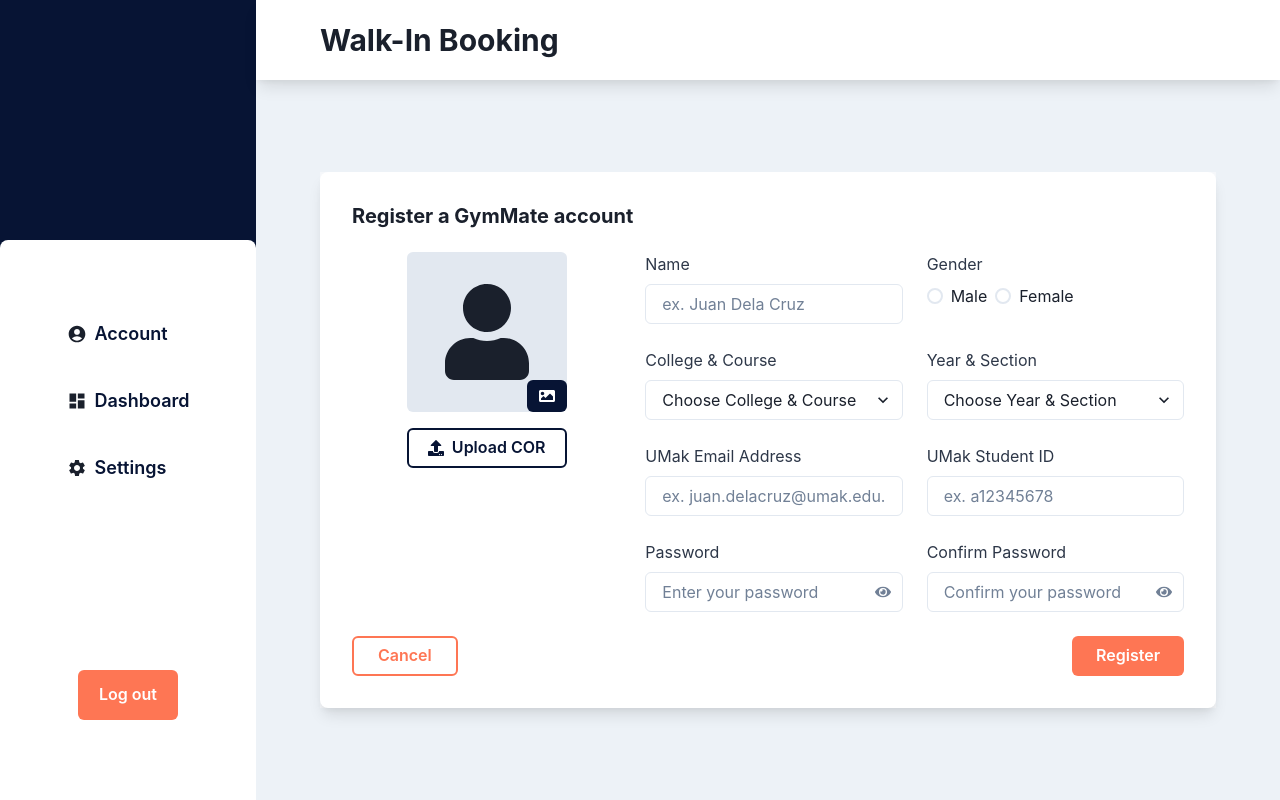
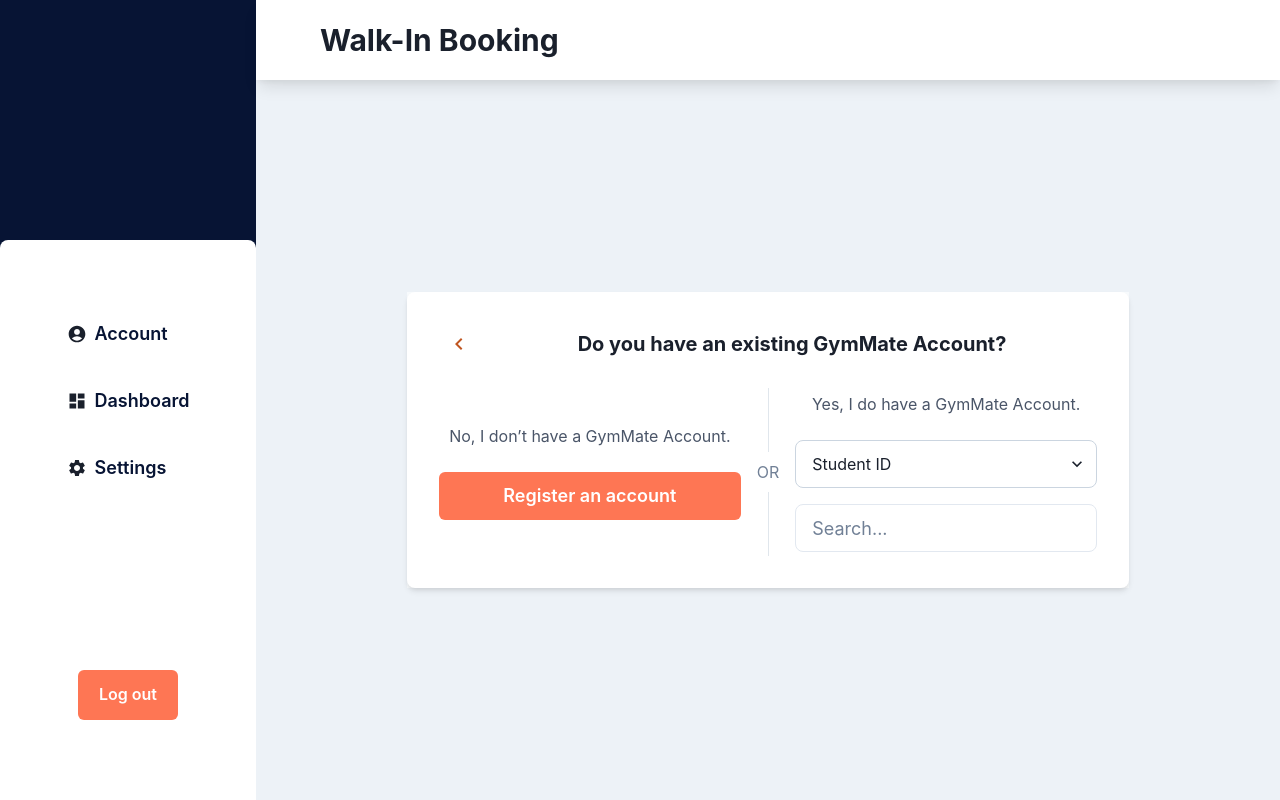
Before and after one commit to gymmate2024/gymmate-2024, a React (Vite) app in the folder frontend/: page /walkin in a window 1280 px wide. Built offline with nearby package versions, Linux system fonts and the light colour scheme.

Commit message:
feat: added code

```diff
--- a/frontend/src/components/SideMenu.jsx
+++ b/frontend/src/components/SideMenu.jsx
@@ -1,7 +1,11 @@
 import { Box, Button, Icon, Text, VStack } from "@chakra-ui/react"
 import { MdAccountCircle, MdDashboard, MdSettings } from "react-icons/md";
+import { useNavigate } from "react-router-dom";
 
 const SideMenu = () => {
+
+  const navigate = useNavigate();
+
   return (
 
     <Box w='20vw' h='100vh'>
@@ -40,12 +44,12 @@
                 <Box display="flex" w="100%" alignItems='center'>
                   <Icon as={MdDashboard} w={5} h={5} mr={2} />
                   <Text
-                    onClick=''
                     color="#071434"
                     cursor="pointer"
                     fontSize='lg'
                     fontWeight='semibold'
                     textAlign="center"
+                    onClick={() => navigate('/dashboard')}
                   >
                     Dashboard
                   </Text>
--- a/frontend/src/components/WalkinBookingOptions.jsx
+++ b/frontend/src/components/WalkinBookingOptions.jsx
@@ -1,23 +1,39 @@
 import { ChevronLeftIcon } from "@chakra-ui/icons"
 import { Box, Button, Divider, Flex, Heading, IconButton, Input, Select, Text, VStack } from "@chakra-ui/react"
+import useWalkinStore from "../store/walkin.js";
 
 const WalkinBookingOptions = () => {
+
+    const setShowRegister = useWalkinStore((state) => state.setShowRegister); // Get the setter function from the store
+
+    const setShowSearch = useWalkinStore((state) => state.setShowSearch);
+
+    const handleInputKeyDown = (event) => {
+        if (event.key === "Enter") {
+            setShowSearch(true);
+        }
+    };
+
+    const handleRegisterClick = () => {
+        setShowRegister(true); // Set the state to show the register component
+    };
+
   return (
     <Flex bg="gray.50"align="center" justify="center">
         <Box bg="white" p={8} rounded="lg" shadow="md" w="full" maxW="3xl">
-            <Flex align="center" mb={6}>
+            <Flex align="center" mb={6} justify="space-between">
                 <IconButton
-                    icon={<ChevronLeftIcon/>}
+                    icon={<ChevronLeftIcon boxSize={6} />}
                     colorScheme="orange"
                     variant="ghost"
                     aria-label="Back"
                     mr={2}
                 />
-                <Heading as="h1" size="lg" color="gray.800">
+                <Heading as="h1" size="md" color="gray.800" textAlign="center" flex="1">
                     Do you have an existing GymMate Account?
                 </Heading>
             </Flex>
-            <Flex justify="space-between" align="center">
+                <Flex justify="space-between" align="center">
                 <VStack flex="1" textAlign="center" >
                     <Text color="gray.600" mb={4}>
                         No, I don’t have a GymMate Account.
@@ -27,7 +43,8 @@
                         color='white'
                         _hover={{ bg: '#e65c3b' }}
                         _active={{ bg: '#cc4a2d' }}
-                        size="lg" w="full">
+                        size="lg" w="full"
+                        onClick={handleRegisterClick}>
                         Register an account
                     </Button>
                 </VStack>
@@ -45,25 +62,21 @@
                     <VStack spacing={4} w="full">
                         <Box position="relative" w="full">
                             <Select
-                                placeholder="Student ID"
                                 bg="gray.100"
                                 borderColor="gray.300"
-                                color="gray.600"
+                                style={{ fontSize: 'inherit', color: 'inherit', backgroundColor: 'inherit' }}
                                 rounded="lg"
-                                focusBorderColor="gray.500"
-                                size="lg"
-                            >
+                                size="lg">
+                                    <option value="Student ID" style={{ fontSize: 'inherit', color: 'inherit' }}>Student ID</option>
+                                    <option value="UMak Email Address" style={{ fontSize: 'inherit', color: 'inherit' }}>UMak Email Address</option>
                             </Select>
                         </Box>
                         <Box position="relative" w="full">
                             <Input
-                                bg="gray.100"
-                                borderColor="gray.300"
-                                color="gray.600"
-                                placeholder=""
+                                placeholder="Search..."
                                 rounded="lg"
-                                focusBorderColor="gray.500"
                                 size="lg"
+                                onKeyDown={handleInputKeyDown}
                             />
                         </Box>
                     </VStack>
--- a/frontend/src/components/WalkinBookingRegister.jsx
+++ b/frontend/src/components/WalkinBookingRegister.jsx
@@ -1,15 +1,28 @@
-import React, { useState } from 'react';
-import { Box, Button, Flex, Grid, Heading, Input, Radio, RadioGroup, Select, Stack, Text, InputGroup, InputRightElement } from "@chakra-ui/react";
+import { useState } from 'react';
+import { Box, Button, Flex, Grid, Heading, Input, Radio, RadioGroup, Select, Stack, Text, InputGroup, InputRightElement, Modal, ModalOverlay, ModalContent, ModalHeader, ModalBody, ModalFooter, useDisclosure } from "@chakra-ui/react";
 import { FaImage, FaUpload, FaUser  , FaEye, FaEyeSlash } from "react-icons/fa";
+import useWalkinStore from '../store/walkin.js';
 
 const WalkinBookingRegister = () => {
     const [showPassword, setShowPassword] = useState({ password: false, confirmPassword: false });
+
+    const setShowRegister = useWalkinStore((state) => state.setShowRegister);
+
+    const { isOpen, onOpen, onClose } = useDisclosure();
 
     const togglePasswordVisibility = (field) => {
         setShowPassword(prevState => ({
             ...prevState,
             [field]: !prevState[field]
         }));
+    };
+
+    const handleCancel = () => {
+        setShowRegister(false);
+    };
+
+    const handleRegister = () => {
+        onOpen(); // Open the modal when Register is clicked
     };
 
     return (
@@ -99,9 +112,32 @@
                     </Grid>
                 </Grid>
                 <Flex justify="space-between" mt={6}>
-                    <Button bgColor="white" color="#FE7654" border="2px" borderColor="#FE7654" _hover={{ bg: '#FE7654', color: 'white' }} _active={{ bg: '#cc4a2d' }} px={6} py={2} rounded="md">Cancel</Button>
-                    <Button bgColor='#FE7654' color='white' _hover={{ bg: '#e65c3b' }} _active={{ bg: '#cc4a2d' }} px={6} py={2} rounded="md">Register</Button>
+                    <Button bgColor="white" color="#FE7654" border="2px" borderColor="#FE7654" _hover={{ bg: '#FE7654', color: 'white' }} _active={{ bg: '#cc4a2d' }} px={6} py={2} rounded="md" onClick={handleCancel}>Cancel</Button>
+                    <Button bgColor='#FE7654' color='white' _hover={{ bg: '#e65c3b' }} _active={{ bg: '#cc4a2d' }} px={6} py={2} rounded="md" onClick={handleRegister}>Register</Button>
                 </Flex>
+
+                <Modal isOpen={isOpen} onClose={onClose} isCentered>
+                    <ModalOverlay />
+                    <Flex justifyContent="center" alignItems="center"> {/* Add this Flex container */}
+                        <ModalContent>
+                            <ModalHeader>Are you sure your information is correct?</ModalHeader>
+                            <ModalBody>
+                                <Text as="ul" listStyleType="disc" ml={4}>
+                                    <li>If any of the information is incorrect, please go back and update it accordingly.</li>
+                                </Text>
+                            </ModalBody>
+                            <ModalFooter display="flex" justifyContent="space-between">
+                                <Button onClick={onClose} bgColor="white" color="#FE7654" border="2px" borderColor="#FE7654" _hover={{ bg: '#FE7654', color: 'white' }} _active={{ bg: '#cc4a2d' }} w="40" px={4} py={2} rounded="md" display="flex" alignItems="center">
+                                    Cancel
+                                </Button>
+                                <Button bgColor='#FE7654' color='white' _hover={{ bg: '#e65c3b' }} _active={{ bg: '#cc4a2d' }} w="40" px={4} py={2} rounded="md" display="flex" alignItems="center">
+                                    Confirm
+                                </Button>
+                            </ModalFooter>
+                        </ModalContent>
+                    </Flex>
+                </Modal>
+
             </Box>
         </Flex>
     )
--- /dev/null
+++ b/frontend/src/components/WalkinBookingSearch.jsx
@@ -0,0 +1,81 @@
+import { Box, Button, Flex, Grid, Heading, Input, Select, Text, Spacer } from "@chakra-ui/react";
+import { FaEye, FaUser } from "react-icons/fa";
+import useWalkinStore from "../store/walkin.js";
+
+const WalkinBookingSearch = () => {
+    const setShowSearch = useWalkinStore((state) => state.setShowSearch);
+
+    const handleCancel = () => {
+        setShowSearch(false);
+    };
+
+    return (
+        <Flex justify="center" align="center" bg="#F5F7FA">
+            <Box bg="white" p={8} rounded="lg" shadow="lg" w="full" maxW="4xl">
+                <Flex>
+                    <Box>
+                        <Heading as="h1" size="md" mb={6}>Search a GymMate account</Heading>
+                    </Box>
+                    <Spacer/>
+                    <Box>
+                        <Flex align="center">
+                        <Select
+                            size="sm"
+                            maxWidth="40%"
+                            mr={2}
+                            borderRadius="md"
+                            height="40px"
+                            style={{ fontSize: 'inherit', color: 'inherit', backgroundColor: 'inherit' }} >
+                            <option value="filter1" style={{ fontSize: 'inherit', color: 'inherit' }}>Student ID</option>
+                            <option value="filter2" style={{ fontSize: 'inherit', color: 'inherit' }}>UMak Email Address</option>
+                        </Select>
+                            <Input placeholder="Enter your input" width="100%" borderRadius="md" height="40px" />
+                        </Flex>
+                    </Box>
+                </Flex>
+                <Grid templateColumns="1fr 2fr" gap={6}>
+                    <Flex direction="column" align="center">
+                        <Box position="relative" w="40" h="40" bg="gray.200" rounded="md" display="flex" alignItems="center" justifyContent="center" mb={4}>
+                            <FaUser  size="6rem" color="gray.400" />
+                        </Box>
+                        <Button bg="white" color="#071434" border="2px" borderColor="#071434" _hover={{ bg: '#071434', color: 'white' }} _active={{ bg: 'gray.100', color: 'white' }} w="40" px={4} py={2} rounded="md" display="flex" alignItems="center" mb={4}>
+                            <FaEye style={{ marginRight: '0.5rem' }} /> View COR
+                        </Button>
+                    </Flex>
+                    <Grid templateColumns="repeat(2, 1fr)" gap={6} colSpan={2}>
+                        <Box>
+                            <Text mb={2} color="gray.700">Name</Text>
+                            <Input placeholder="ex. Juan Dela Cruz" isReadOnly bg="gray.100" />
+                        </Box>
+                        <Box>
+                            <Text mb={2} color="gray.700">Gender</Text>
+                            <Input placeholder="ex. Male/Female" isReadOnly bg="gray.100" />
+                        </Box>
+                        <Box>
+                            <Text mb={2} color="gray.700">College & Course</Text>
+                            <Input placeholder="ex. College of Arts" isReadOnly bg="gray.100" />
+                        </Box>
+                        <Box>
+                            <Text mb={2} color="gray.700">Year & Section</Text>
+                            <Input placeholder="ex. 1st Year - Section A" isReadOnly bg="gray.100" />
+                        </Box>
+                        <Box>
+                            <Text mb={2} color="gray.700">UMak Email Address</Text>
+                            <Input placeholder="ex. juan.delacruz@umak.edu.ph" isReadOnly bg="gray.100" />
+                        </Box>
+                        <Box>
+                            <Text mb={2} color="gray.700">UMak Student ID</Text>
+                            <Input placeholder="ex. a12345678" isReadOnly bg="gray.100" />
+                        </Box>
+                    </Grid>
+                </Grid>
+                <Flex justify="space-between" mt={6}>
+                    <Button bgColor="white" color="#FE7654" border="2px" borderColor="#FE7654" _hover={{ bg: '#FE7654', color: 'white' }} _active={{ bg: '#cc4a2d' }} px={6} py={2} rounded="md"  onClick={handleCancel}>Cancel</Button>
+                    <Button bgColor='#FE7654' color='white' _hover={{ bg: '#e65c3b' }} _active={{ bg: '#cc4a2d' }} px={6} py={2} rounded="md">Register</Button>
+                </Flex>
+            </Box>
+        </Flex>
+    )
+}
+
+export default WalkinBookingSearch;
--- a/frontend/src/pages/WalkinBookingPage.jsx
+++ b/frontend/src/pages/WalkinBookingPage.jsx
@@ -1,8 +1,15 @@
 import { Box, Heading, VStack } from "@chakra-ui/react";
 import WalkinBookingOptions from "../components/WalkinBookingOptions";
 import WalkinBookingRegister from "../components/WalkinBookingRegister";
+import WalkinBookingSearch from "../components/WalkinBookingSearch";
+import useWalkinStore from "../store/walkin.js";
 
 const WalkinBookingPage = () => {
+
+    const showRegister = useWalkinStore((state) => state.showRegister);
+
+    const showSearch = useWalkinStore((state) => state.showSearch);
+
     return (
         <Box
             bg='gray.300'
@@ -35,8 +42,9 @@
                     alignItems="center" // Vertically center
                     justifyContent="center" // Horizontally center
                 >
-                    {/* <WalkinBookingOptions /> */}
-                    <WalkinBookingRegister/>
+                    {showRegister && <WalkinBookingRegister />}
+                    {showSearch && <WalkinBookingSearch />}
+                    {!showRegister && !showSearch && <WalkinBookingOptions />}
                 </Box>
             </VStack>
         </Box>
--- /dev/null
+++ b/frontend/src/store/walkin.js
@@ -0,0 +1,10 @@
+import { create } from 'zustand';
+
+const useWalkinStore = create((set) => ({
+    showRegister: false,
+    showSearch: false,
+    setShowRegister: (value) => set({ showRegister: value }),
+    setShowSearch: (value) => set({ showSearch: value }),
+}));
+
+export default useWalkinStore;
```
Also changed, not shown: 1 other file (tests, documents, lock files or other folders).
